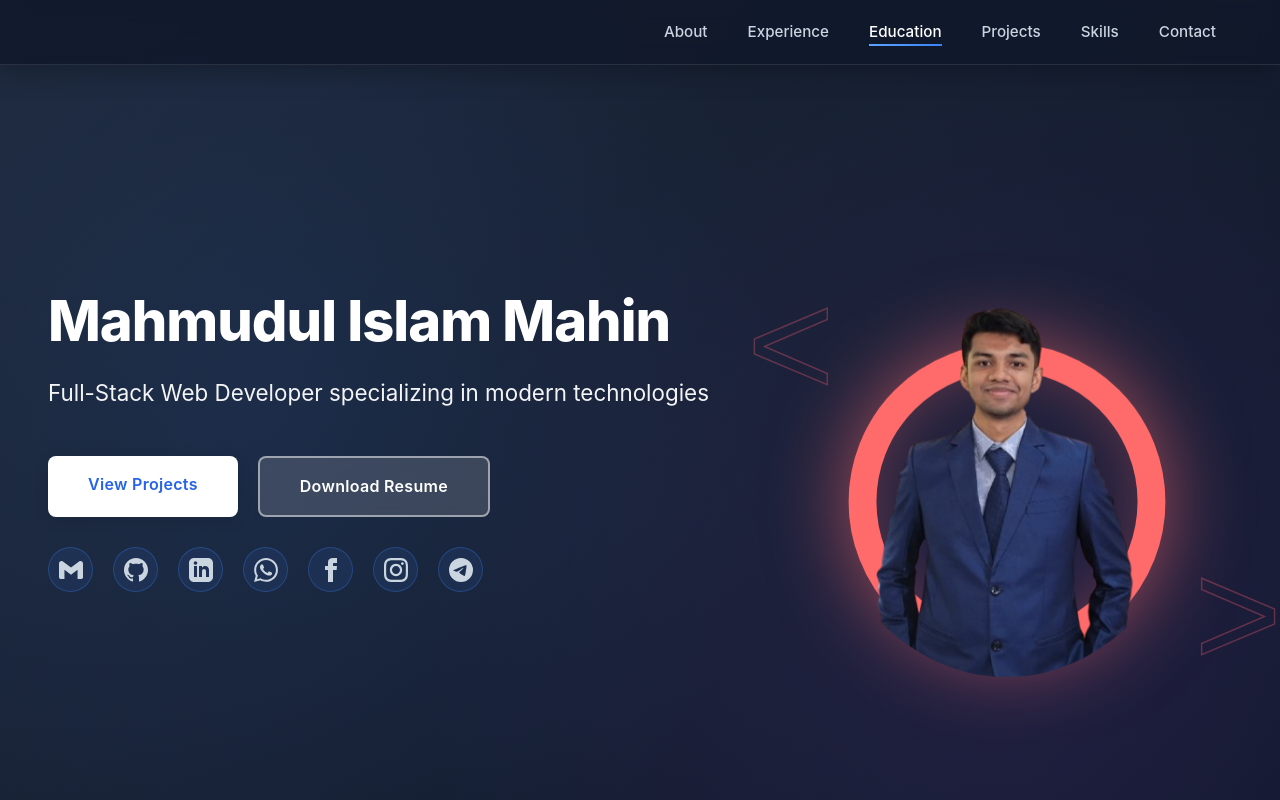
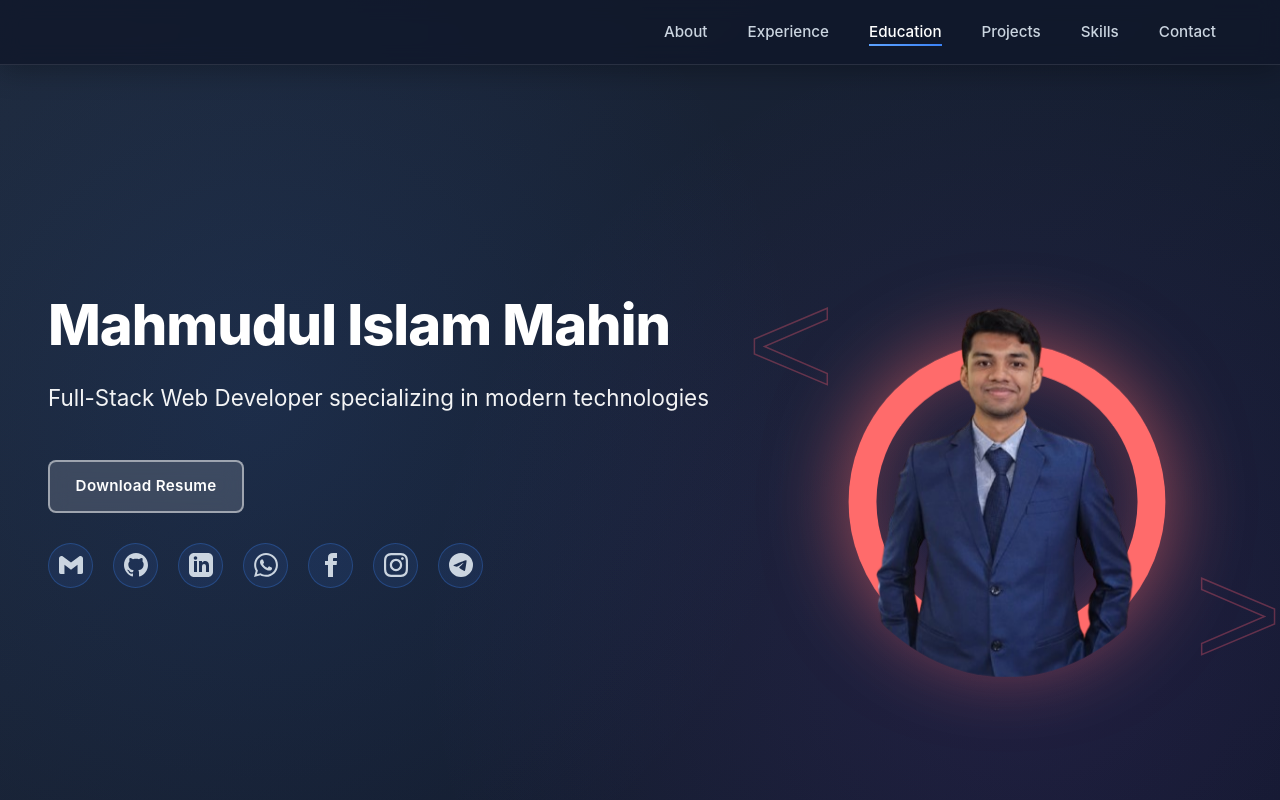
Before and after one commit to MI-Mahin/Portfolio, a React (Vite) app: page / in a window 1280 px wide. Shown: the top 800 px of the page. Built offline with nearby package versions, Linux system fonts and the light colour scheme.

Commit message:
Update button

```diff
--- a/src/components/Hero.jsx
+++ b/src/components/Hero.jsx
@@ -48,7 +48,6 @@ const Hero = () => {
             {text}<span className="typing-cursor">|</span>
           </p>
           <div className="hero-cta">
-            <a href="#projects" className="btn-primary">View Projects</a>
             <a href="/resume.pdf" download="Mahmudul_Islam_Mahin_Resume.pdf" className="btn-secondary">Download Resume</a>
           </div>
           <div className="social-links">
--- a/src/index.css
+++ b/src/index.css
@@ -372,6 +372,12 @@ nav.navbar a.active::after {
   transition: all 0.3s ease;
   display: inline-block;
   letter-spacing: 0.3px;
+}
+
+/* Slightly smaller download button for the hero */
+.hero-cta .btn-secondary {
+  padding: 0.75rem 1.6rem;
+  font-size: 0.95rem;
 }
 
 .btn-primary {
```
